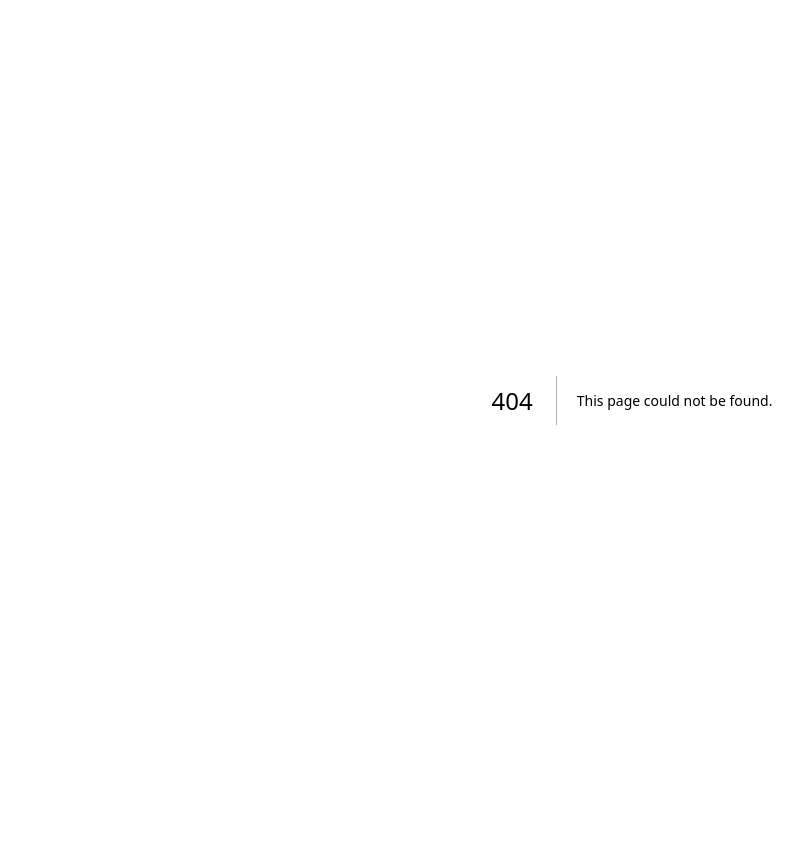
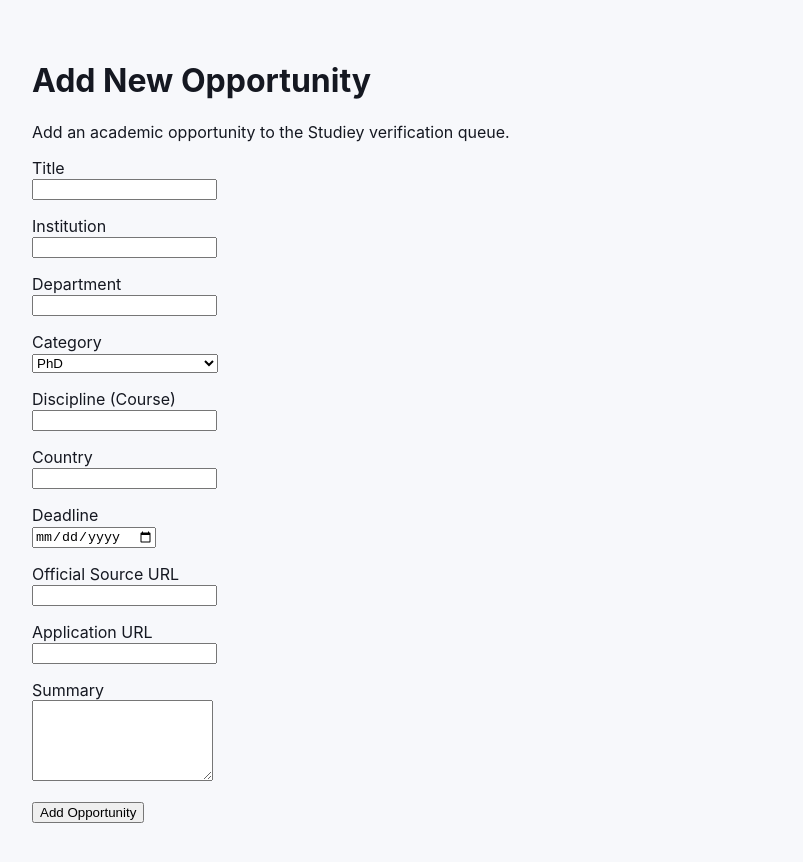
Before and after one commit to narayanrishabh6-png/studiey, a Next.js app in the folder frontend/: page /admin/new in a window 1280 px wide. Before the commit this address had no page. Shown: the top 862 px of the page, without its empty margins (8-811 px from the left). Before the commit the page ends 800 px from the top, so only its background shows below. Built offline with nearby package versions, Linux system fonts and the light colour scheme.

Commit message:
Add admin opportunity submission workflow

```diff
--- /dev/null
+++ b/frontend/app/admin/new/page.tsx
@@ -0,0 +1,164 @@
+"use client";
+
+import { FormEvent, useState } from "react";
+
+export default function NewOpportunityPage() {
+  const [form, setForm] = useState({
+    title: "",
+    institution: "",
+    department: "",
+    category: "phd",
+    discipline: "",
+    country: "",
+    deadline: "",
+    source_url: "",
+    application_url: "",
+    summary: "",
+  });
+    async function handleSubmit(event: FormEvent<HTMLFormElement>) {
+    event.preventDefault();
+
+    const response = await fetch("http://localhost:8000/admin/opportunities", {
+  method: "POST",
+  headers: {
+    "Content-Type": "application/json",
+  },
+  body: JSON.stringify(form),
+});
+
+const data = await response.json();
+console.log(data);
+  }
+
+  return (
+    <main style={{ padding: "40px", maxWidth: "700px" }}>
+      <h1>Add New Opportunity</h1>
+
+      <p>
+        Add an academic opportunity to the Studiey verification queue.
+      </p>
+
+      <form onSubmit={handleSubmit}>
+        <p>
+          <label>Title</label><br />
+          <input
+            value={form.title}
+            onChange={(e) =>
+              setForm({ ...form, title: e.target.value })
+            }
+          />
+        </p>
+
+        <p>
+          <label>Institution</label><br />
+          <input
+            value={form.institution}
+            onChange={(e) =>
+              setForm({ ...form, institution: e.target.value })
+            }
+          />
+        </p>
+        <p>
+  <label>Department</label><br />
+  <input
+    value={form.department}
+    onChange={(e) =>
+      setForm({ ...form, department: e.target.value })
+    }
+  />
+</p>
+<p>
+  <label>Category</label><br />
+  <select
+    value={form.category}
+    onChange={(e) =>
+      setForm({ ...form, category: e.target.value })
+    }
+  >
+    <option value="admission">Admission</option>
+    <option value="phd">PhD</option>
+    <option value="scholarship">Scholarship</option>
+    <option value="fellowship">Fellowship</option>
+    <option value="internship">Internship</option>
+    <option value="research_job">Research Job</option>
+    <option value="research_assistantship">Research Assistantship</option>
+    <option value="project_assistantship">Project Assistantship</option>
+    <option value="project">Project</option>
+    <option value="postdoc">Postdoc</option>
+    <option value="academic_faculty_position">Academic / Faculty Position</option>
+    <option value="conference">Conference</option>
+    <option value="workshop">Workshop</option>
+    <option value="seminar">Seminar</option>
+    <option value="call_for_papers">Call for Papers</option>
+    <option value="grant">Grant</option>
+    <option value="competition">Competition</option>
+    <option value="training">Training</option>
+  </select>
+</p>
+<p>
+  <label>Discipline (Course)</label><br />
+  <input
+    value={form.discipline}
+    onChange={(e) =>
+      setForm({ ...form, discipline: e.target.value })
+    }
+  />
+</p>
+<p>
+  <label>Country</label><br />
+  <input
+    value={form.country}
+    onChange={(e) =>
+      setForm({ ...form, country: e.target.value })
+    }
+  />
+</p>
+<p>
+  <label>Deadline</label><br />
+  <input
+    type="date"
+    value={form.deadline}
+    onChange={(e) =>
+      setForm({ ...form, deadline: e.target.value })
+    }
+  />
+</p>
+<p>
+  <label>Official Source URL</label><br />
+  <input
+    type="url"
+    value={form.source_url}
+    onChange={(e) =>
+      setForm({ ...form, source_url: e.target.value })
+    }
+  />
+</p>
+<p>
+  <label>Application URL</label><br />
+  <input
+    type="url"
+    value={form.application_url}
+    onChange={(e) =>
+      setForm({ ...form, application_url: e.target.value })
+    }
+  />
+</p>
+<p>
+  <label>Summary</label><br />
+  <textarea
+    value={form.summary}
+    onChange={(e) =>
+      setForm({ ...form, summary: e.target.value })
+    }
+    rows={5}
+  />
+</p>
+<p>
+  <button type="submit">
+    Add Opportunity
+  </button>
+</p>
+      </form>
+    </main>
+  );
+}
```
Also changed, not shown: 1 other file (tests, documents, lock files or other folders).
